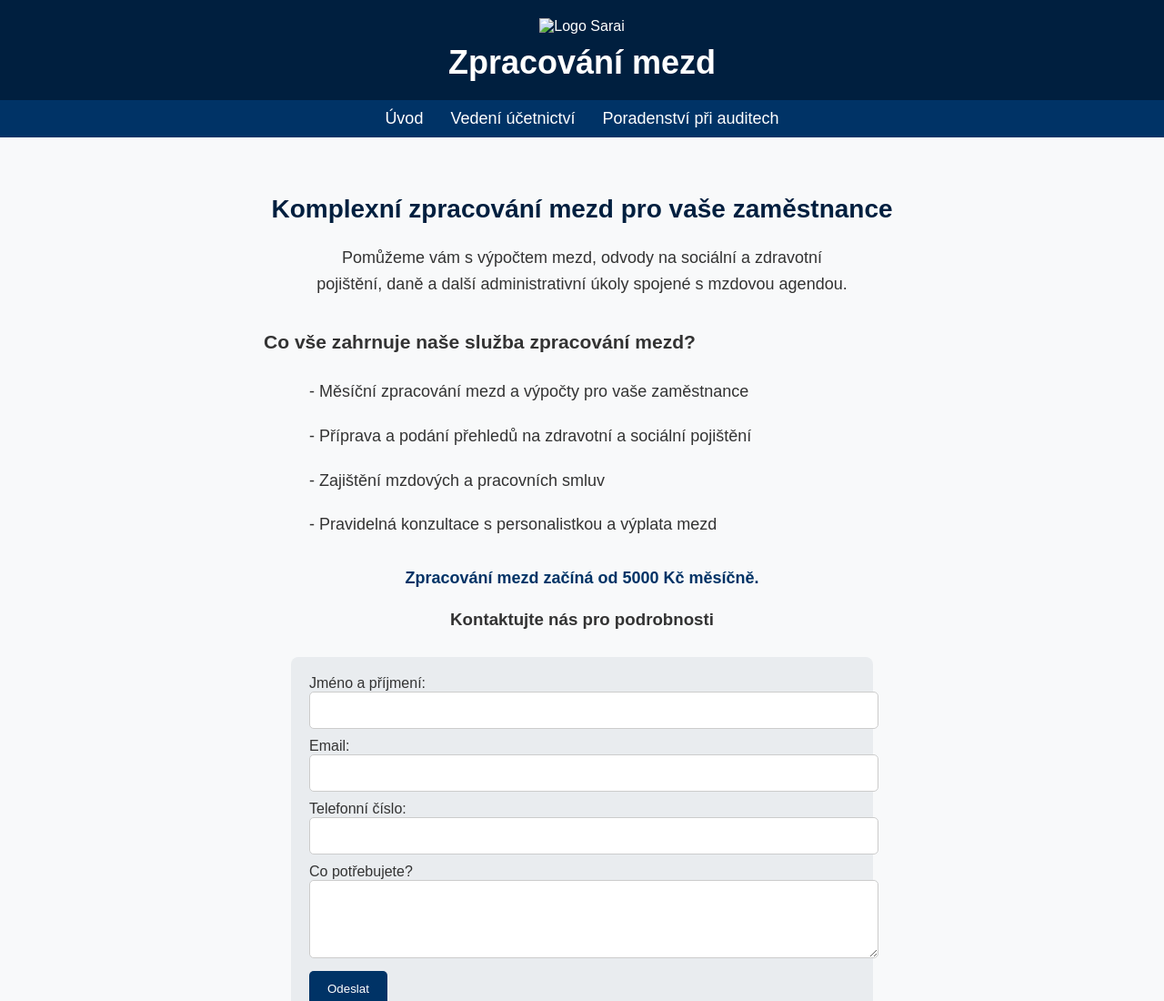
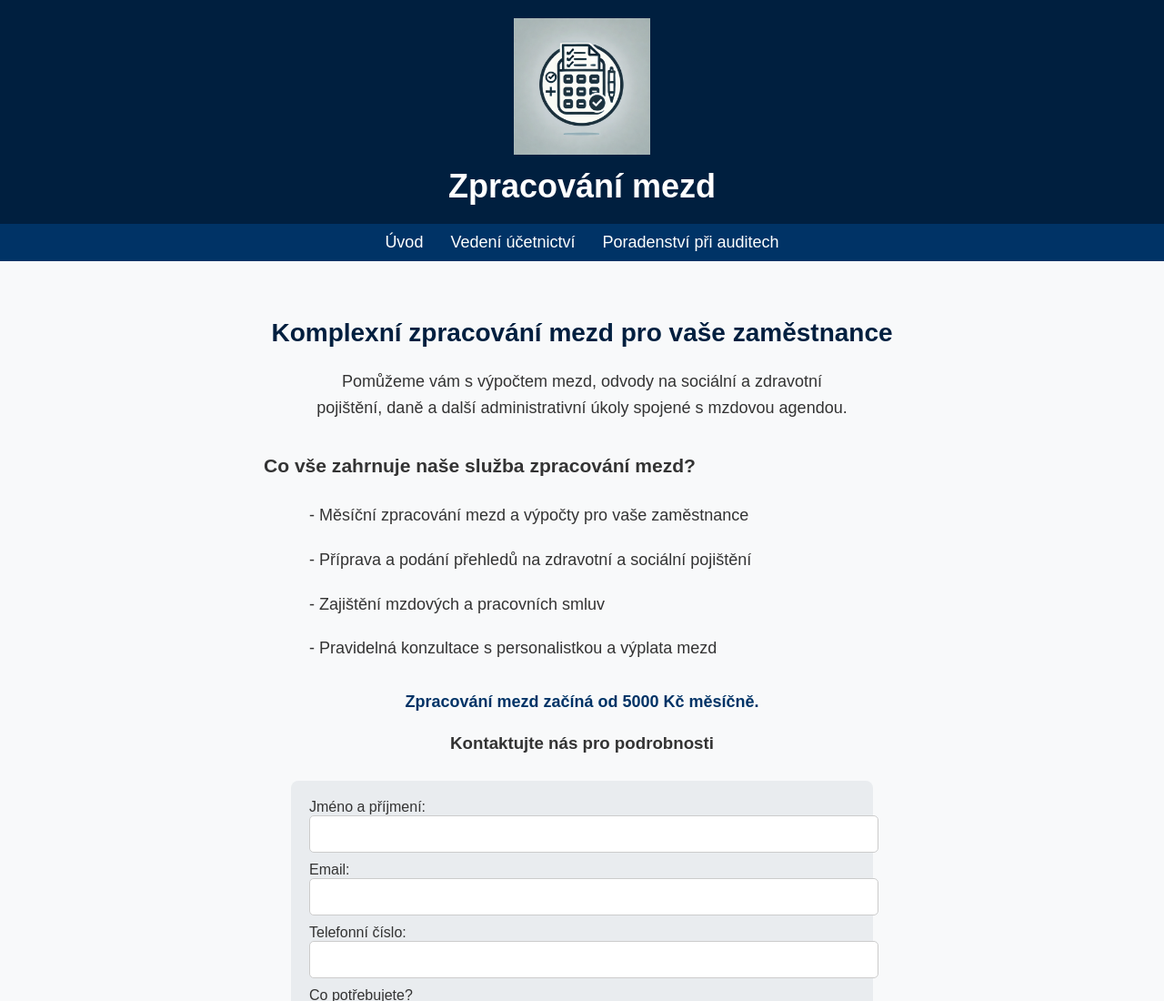
Before and after one commit to AlexDybk/ucetni-sluzby, a plain HTML site: page zpracovani-mezd.html in a window 1280 px wide. Shown: the top 1100 px of the page at 91% size. Drawn offline with Linux system fonts and the light colour scheme.

Commit message:
Update zpracovani-mezd.html

```diff
--- a/zpracovani-mezd.html
+++ b/zpracovani-mezd.html
@@ -101,7 +101,7 @@
 <body>
 
 <header>
-    <img src="sarai-logo.png" alt="Logo Sarai">
+    <img src="favicon.ico" alt="Logo Sarai">
     <h1>Zpracování mezd</h1>
 </header>
 
```
